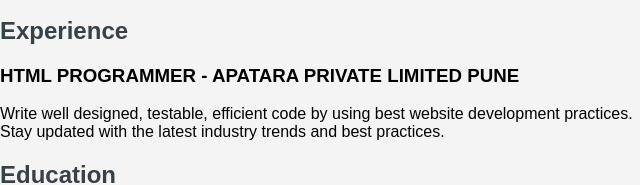
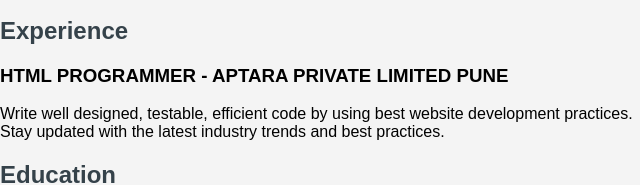
Before and after one commit to shanikharte00/shanikharte.github.io, a plain HTML site: page src/index.html in a window 1280 px wide. Shown: the part 777-962 px from the top of the page, 0-640 px from the left. Drawn offline with Linux system fonts and the light colour scheme.

Commit message:
Update index.html

```diff
--- a/src/index.html
+++ b/src/index.html
@@ -51,7 +51,7 @@
         </section>
         <section id="experience 1">
             <h2>Experience</h2>
-            <h3>HTML PROGRAMMER - APATARA PRIVATE LIMITED PUNE</h3>
+            <h3>HTML PROGRAMMER - APTARA PRIVATE LIMITED PUNE</h3>
             <p>Write well designed, testable, efficient code by using best website development practices.<br>
                Stay updated with the latest industry trends and best practices.</p>
         </section>
```
